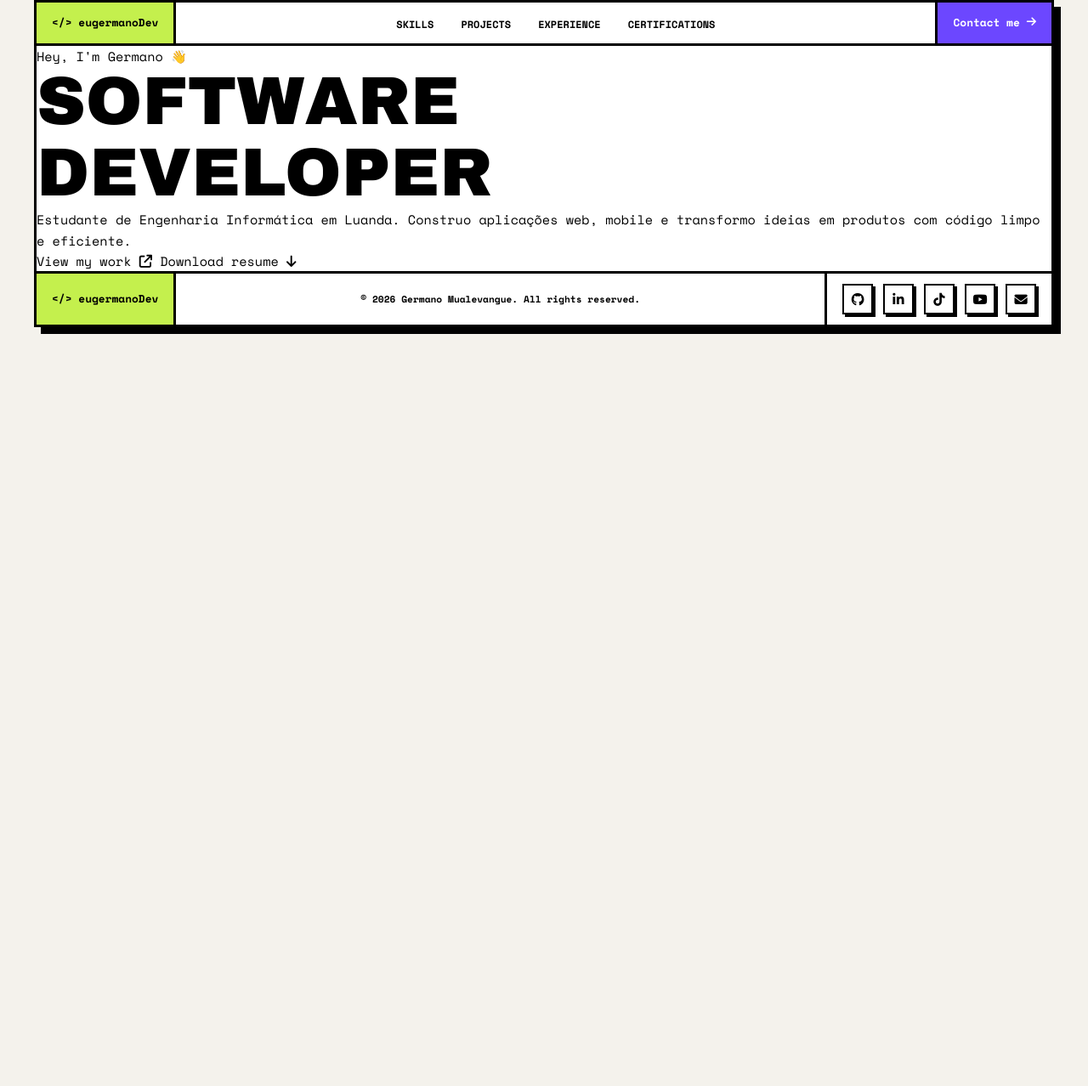
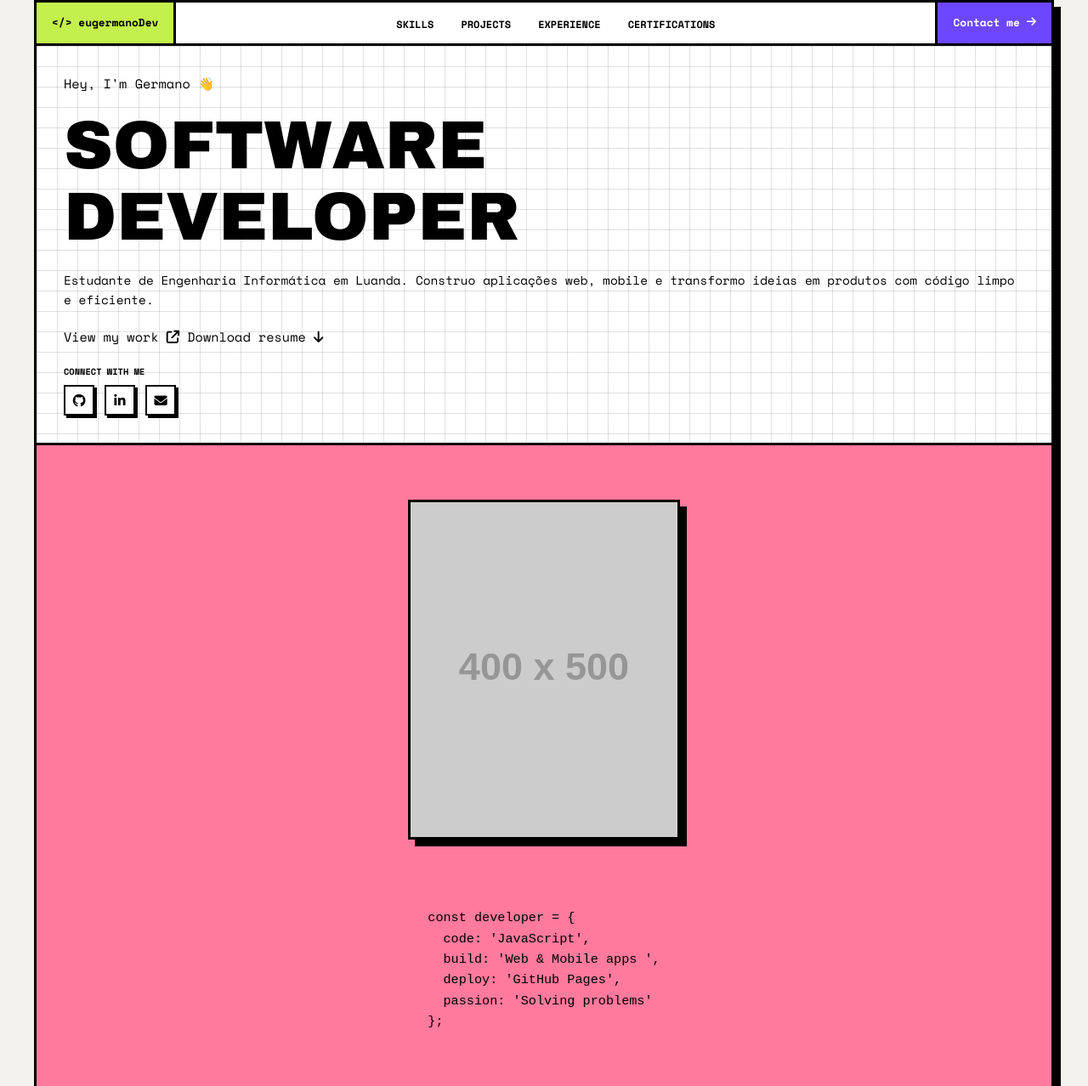
Before and after one commit to Stormzy377/portfolio-v2, a plain HTML site: page index.html in a window 1280 px wide. Shown: the part 26-1304 px from the top of the page at 85% size. Before the commit the page ends 800 px from the top, so only its background shows below. Drawn offline with nearby package versions, Linux system fonts and the light colour scheme; placeholder pictures from the web are drawn by us.

Commit message:
feat: vou contituar em casa

```diff
--- a/css/style.css
+++ b/css/style.css
@@ -291,6 +291,87 @@ h2 {
   }
 }
 
+/* ==========================================================
+   10. HERO
+   ========================================================== */
+
+.hero {
+    display: grid;
+    grid-template-columns: 1fr;
+}
+
+/* ---------- Coluna esquerda: papel quadriculado ---------- */
+
+.hero__left {
+    display: flex;
+    flex-direction: column;
+    align-items: flex-start;
+    gap: 20px;
+    padding: var(--pad);
+    background-color: var(--white);
+    background-image:
+      linear-gradient(rgba(0,0,0,.12) 1px, transparent 1px), linear-gradient(90deg, rgba(0,0,0,.12) 1px, transparent 1px);
+    background-size: 24px 24px;
+}
+
+.hero__text {
+    max-height: 34ch;
+    font-size: 0.9rem;
+}
+
+.hero__actions {
+    display: flex;
+    flex-wrap: wrap;
+    gap: 16px;
+}
+
+.hero__social-label {
+    margin-bottom: 8px;
+    font-size: 0.65rem;
+    font-weight: 700;
+    text-transform: uppercase;
+}
+
+.hero__social ul {
+    display: flex;
+    gap: 12px;
+}
+
+/* ---------- Coluna direita: rosa + foto ---------- */
+.hero__right {
+    position: relative;
+    display: grid;
+    place-items: center;
+    padding: clamp(32px, 6vw, 64px) var(--pad);
+    background: var(--pink);
+    border-top: var(--border);
+}
+
+.photo {
+    position: relative;
+    width: min(100%, 320px);
+    aspect-ratio: 4 / 5;
+    margin-bottom: 80px;
+    background: var(--black);
+    border: var(--border);
+    box-shadow: 8px 8px 0 var(--black);
+}
+
+.photo::before {
+  content: "";
+  position: absolute;
+  inset: -16px 16px 16px -16px;
+  background: var(--lime);
+  border: var(--border);
+  z-index: -1;
+}
+
+.photo img {
+  width: 100%;
+  height: 100%;
+  object-fit: cover;
+}
+
 @media (prefers-reduced-motion: reduce) {
   *,
   *::before,
--- a/index.html
+++ b/index.html
@@ -40,7 +40,7 @@
       <main>
         <!-- =============== HERO ================= -->
         <section class="hero" aria-labelledby="hero-title">
-          <div class="hero_left">
+          <div class="hero__left">
             <span class="tag">Hey, I'm Germano 👋</span>
 
             <h1 id="title">Software<br />Developer</h1>
@@ -64,6 +64,61 @@
                 Download resume
                 <i class="fa-solid fa-arrow-down" aria-hidden="true"></i>
               </a>
+            </div>
+
+            <div class="hero__social">
+              <p class="hero__social-label">Connect with me</p>
+              <ul>
+                <li>
+                  <a
+                    class="icon-btn"
+                    href="https://github.com/O-TEU-USER"
+                    target="_blank"
+                    rel="noopener"
+                    aria-label="GitHub"
+                    ><i class="fa-brands fa-github" aria-hidden="true"></i
+                  ></a>
+                </li>
+                <li>
+                  <a
+                    class="icon-btn"
+                    href="https://www.linkedin.com/in/O-TEU-PERFIL"
+                    target="_blank"
+                    rel="noopener"
+                    aria-label="LinkedIn"
+                    ><i class="fa-brands fa-linkedin-in" aria-hidden="true"></i
+                  ></a>
+                </li>
+                <li>
+                  <a
+                    class="icon-btn"
+                    href="mailto:o-teu-email@exemplo.com"
+                    aria-label="Email"
+                    ><i class="fa-solid fa-envelope" aria-hidden="true"></i
+                  ></a>
+                </li>
+              </ul>
+            </div>
+          </div>
+
+          <div class="hero__right">
+            <div class="photo">
+              <!-- TODO: troca por assets/foto.jpg (minúsculas!). Enquanto não tens, usa o placeholder. -->
+              <img
+                src="https://placehold.co/400x500/png?text=Foto"
+                alt="Retrato de Germano Mualevangue"
+                width="400"
+                height="500"
+              />
+            </div>
+
+            <div class="code-card" aria-label="Resumo em formato de código">
+              <pre><code><span class="c-key">const</span> <span class="c-var">developer</span> = {
+  <span class="c-prop">code</span>: <span class="c-str">'JavaScript'</span>,
+  <span class="c-prop">build</span>: <span class="c-str">'Web & Mobile apps '</span>,
+  <span class="c-prop">deploy</span>: <span class="c-str">'GitHub Pages'</span>,
+  <span class="c-prop">passion</span>: <span class="c-str">'Solving problems'</span>
+};</code></pre>
             </div>
           </div>
         </section>
```
